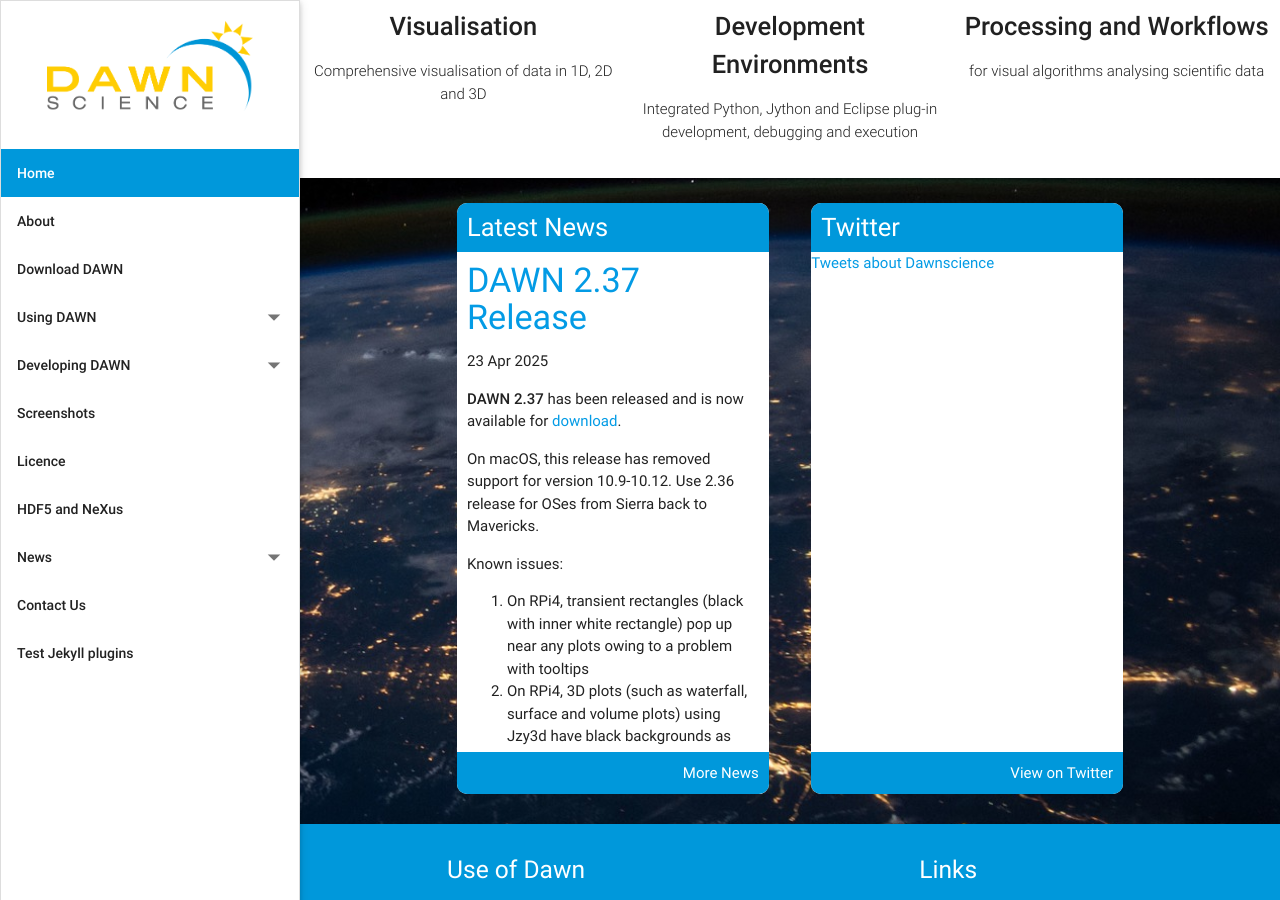
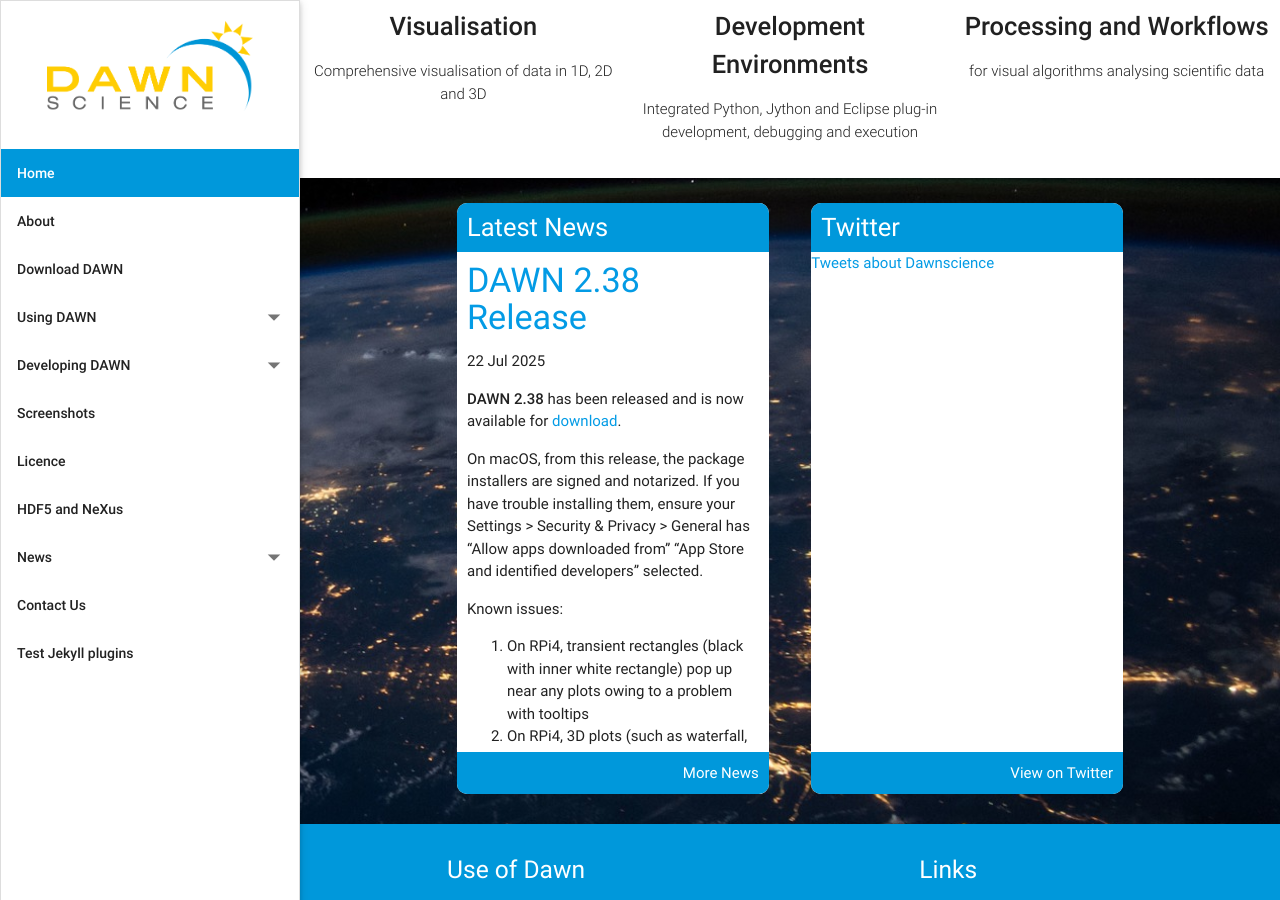
Before and after one commit to DawnScience/dawn-website, a Jekyll site: the page built from _pages/00_home.html, in a window 1280 px wide and 900 px high, scrolled down 676 px. Built offline with Jekyll 4.4.1, drawn with Linux system fonts in a browser that asks for light colours; nearby versions of some CDN libraries; comment, search, counter and statistics services are not loaded; some of the changed lines change nothing that is shown.

Commit message:
DAWN 2.38.0 release

```diff
--- a/_pages/02_download-dawn.md
+++ b/_pages/02_download-dawn.md
@@ -4,7 +4,7 @@
 permalink: /downloads/
 ---
 
-### DAWN 2.37.0
+### DAWN 2.38.0
 
 DAWN can be downloaded using the links below. To install:
 
@@ -60,8 +60,8 @@
 			});
 	}
 	document.addEventListener('DOMContentLoaded', updateDownloadLinks);
+</script>
 
-</script>
 <div class="row center">
 	<a id="linuxX86Link" href="#" class="btn-large waves-effect" onclick="trackOutboundLink(this.href); return false;">
 		Linux x86_64<i class="material-icons right">&#xE2C4;</i>
--- a/_pages/04.08_release_schedule.md
+++ b/_pages/04.08_release_schedule.md
@@ -39,3 +39,4 @@
 |   2.35       |     2024-09-10         |
 |   2.36       |     2024-12-18         |
 |   2.37       |     2025-04-23         |
+|   2.38       |     2025-07-22         |
--- /dev/null
+++ b/_posts/2025-07-22-dawn_2_38_release.md
@@ -0,0 +1,17 @@
+---
+title:  "DAWN 2.38 Release"
+---
+**DAWN 2.38** has been released and is now available for [download](downloads).
+
+On macOS, from this release, the package installers are signed and notarized. If you have trouble installing them, ensure your Settings > Security & Privacy > General has "Allow apps downloaded from" "App Store and identified developers" selected.
+
+Known issues:
+
+1. On RPi4, transient rectangles (black with inner white rectangle) pop up near any plots owing to a problem with tooltips
+2. On RPi4, 3D plots (such as waterfall, surface and volume plots) using Jzy3d have black backgrounds as alpha support is broken
+3. On macOS, switching from 3D plots to 2D plots (lines, images) may hang the plot view. Restart Dawn to get 2D plot back working
+4. On Windows, if you wish to run PyDev Jython consoles (and avoid issues with overly long file paths), make sure you install Dawn in a location that results in a short file path (for example C:\dawn or C:\d237)
+5. On x86_64 machines, Dawn may hang on setup during HDF5 initialization when the H5 class tries to prepend a filter plugin path from the installation. This may be caused by some of these plugins being compiled to use AVX2 instructions and the machine does not support them because its CPU model is pre-Haswell (Intel, 2013) or pre-Excavator (AMD, 2015) and throws an unknown opcode/instruction error
+6. On Linux running Wayland displays, 3D plots may not work (as on a Gnome desktop with Fedora 37)
+7. Only macOS versions from 10.13 (High Sierra) upwards are supported. For macoS version 10.9-10.12 (Mavericks to Sierra), use 2.36 release
+8. On macOS, the 14.4 update to Sonoma on Apple Silicon should be avoided for [JDK-8327860](https://bugs.java.com/bugdatabase/view_bug?bug_id=8327860). However, update 14.4.1 fixed the issue
```
